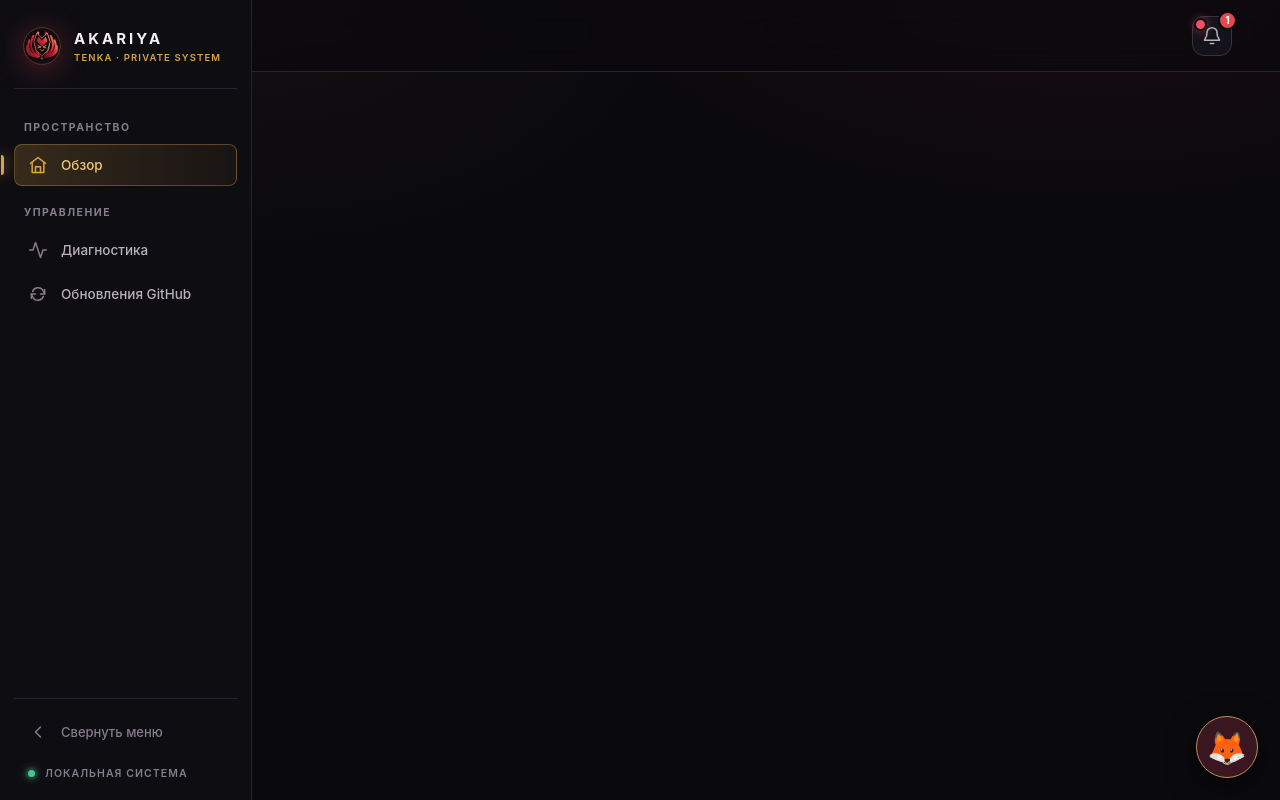
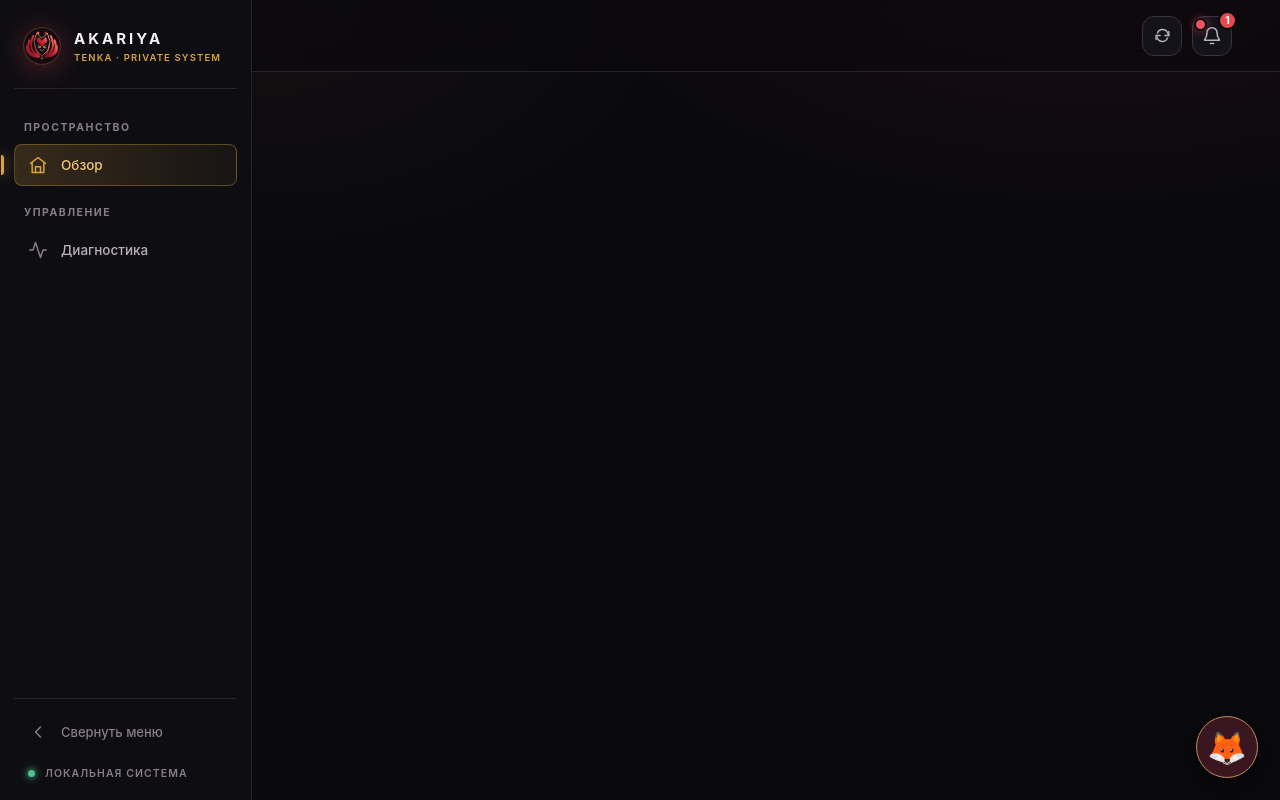
Before and after one commit to Aspksa/AkariyaTenka, a website with bundled scripts: page apps/web/index.html in a window 1280 px wide. Built offline with nearby package versions, Linux system fonts and the light colour scheme; files whose address does not match are found by name.

Commit message:
feat(web): move GitHub updates icon beside notification bell (#86)
* feat(web): move updates navigation beside bell as icon-only topbar control

* style(web): match GitHub updates icon to notification bell

```diff
--- a/apps/web/src/pages/home.ts
+++ b/apps/web/src/pages/home.ts
@@ -54,6 +54,7 @@ export function createHomeView():HomeView {
  const panels=el("section","tool-panels");
  panels.setAttribute("aria-label","Панель управления");
  const pages:{slug:string;button:HTMLButtonElement;panel:HTMLElement;load:()=>void}[]=[];
+ let updateTopButton:HTMLButtonElement|null=null;
  const toolInfo=[
   {slug:"diagnostics",name:"Диагностика",symbol:"activity" as const,loader:()=>import("../features/diagnostics.js").then(m=>m.mountDiagnostics),caption:"Состояние и измерения системы"},
   {slug:"updates",name:"Обновления GitHub",symbol:"refresh" as const,loader:()=>import("../features/github-updates.js").then(m=>m.mountGithubUpdates),caption:"Проверка новых изменений проекта"}
@@ -61,7 +62,7 @@ export function createHomeView():HomeView {
  const workspace=el("section","content");
  const overview=el("div","overview");
  const pageTitle=el("h2","page-title");
- const notifications=createNotificationCenter(()=>{(tools.children[1] as HTMLButtonElement)?.click();});
+ const notifications=createNotificationCenter(()=>{navigate("updates");});
  window.addEventListener("akariya-update-notice",(event:Event)=>{
   const data=(event as CustomEvent<unknown>).detail;
   if(!data||typeof data!=="object")return;
@@ -77,7 +78,7 @@ export function createHomeView():HomeView {
  function highlight(active:HTMLButtonElement|null):void {
   // The overview has no heading; section pages show their name in the top bar.
   pageTitle.textContent=active===topLink?"":active?.getAttribute("aria-label")??"";
-  for(const other of [topLink,...Array.from(tools.querySelectorAll<HTMLButtonElement>("button"))]){
+  for(const other of [topLink,...Array.from(tools.querySelectorAll<HTMLButtonElement>("button")), ...(updateTopButton?[updateTopButton]:[])]){
    other.classList.toggle("active",other===active);
    if(other===active)other.setAttribute("aria-current","page");
    else other.removeAttribute("aria-current");
@@ -111,7 +112,9 @@ export function createHomeView():HomeView {
    });
   }});
   button.addEventListener("click",()=>{navigate(info.slug);});
-  tools.append(button);panels.append(panel);
+  if(info.slug==="updates")updateTopButton=button;
+  else tools.append(button);
+  panels.append(panel);
  }
  nav.append(sectionTitle,topLink,sectionLabel,tools);
  topLink.addEventListener("click",()=>{navigate("");});
@@ -146,6 +149,13 @@ export function createHomeView():HomeView {
  const mastTitle=el("div","mast-title");
  mastTitle.append(pageTitle);
  const mastRight=el("div","mast-right");
+ if(updateTopButton){
+  updateTopButton.className="notification-toggle updates-topbar-toggle";
+  updateTopButton.replaceChildren(createIcon("refresh"));
+  updateTopButton.setAttribute("aria-label","Обновления GitHub");
+  updateTopButton.title="Обновления GitHub";
+  mastRight.append(updateTopButton);
+ }
  mastRight.append(notifications.element);
  mast.append(mastBrand,mastTitle,mastRight);
 
--- a/apps/web/src/styles.css
+++ b/apps/web/src/styles.css
@@ -291,3 +291,10 @@ button{cursor:pointer}
  .akariya-git-stat-animated{animation:none;transition:none}
  .akariya-git-stat-animated::before{opacity:.35}
 }
+
+/* Icon-only GitHub Updates entry beside the single notification bell. */
+.mast-right .updates-topbar-toggle{flex:0 0 40px}
+.mast-right .updates-topbar-toggle:hover,.mast-right .updates-topbar-toggle.active{
+ background:var(--surface-2);color:var(--text);border-color:var(--accent-line)
+}
+.mast-right .updates-topbar-toggle svg{width:19px;height:19px}
```
